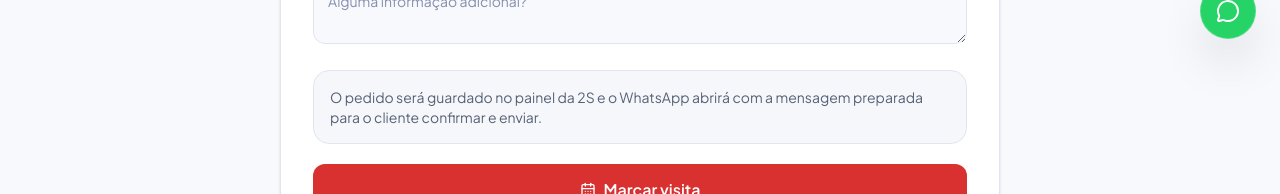
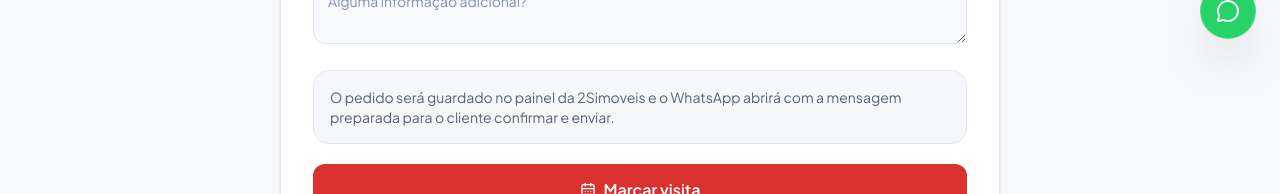
Before and after one commit to yunildothovela29-cloud/AUREA1, a React (Vite) app: page /agendar in a window 1280 px wide. Shown: the part 737-931 px from the top of the page. Built offline with nearby package versions, Linux system fonts and the light colour scheme; no server answers; the database is empty.

Commit message:
Rename site to 2Simoveis

```diff
--- a/src/pages/ScheduleVisitPage.tsx
+++ b/src/pages/ScheduleVisitPage.tsx
@@ -153,7 +153,7 @@ export const ScheduleVisitPage: React.FC = () => {
           <div><label className="label">Mensagem (opcional)</label><textarea value={message} onChange={(e) => setMessage(e.target.value)} className="field min-h-24" placeholder="Alguma informação adicional?" /></div>
 
           <div className="rounded-2xl bg-[#F5F7FA] border border-[#E1E6EE] p-4 text-sm text-[#566176]">
-            O pedido será guardado no painel da 2S e o WhatsApp abrirá com a mensagem preparada para o cliente confirmar e enviar.
+            O pedido será guardado no painel da 2Simoveis e o WhatsApp abrirá com a mensagem preparada para o cliente confirmar e enviar.
           </div>
 
           {error && <p className="text-sm text-[#B42318]">{error}</p>}
```
